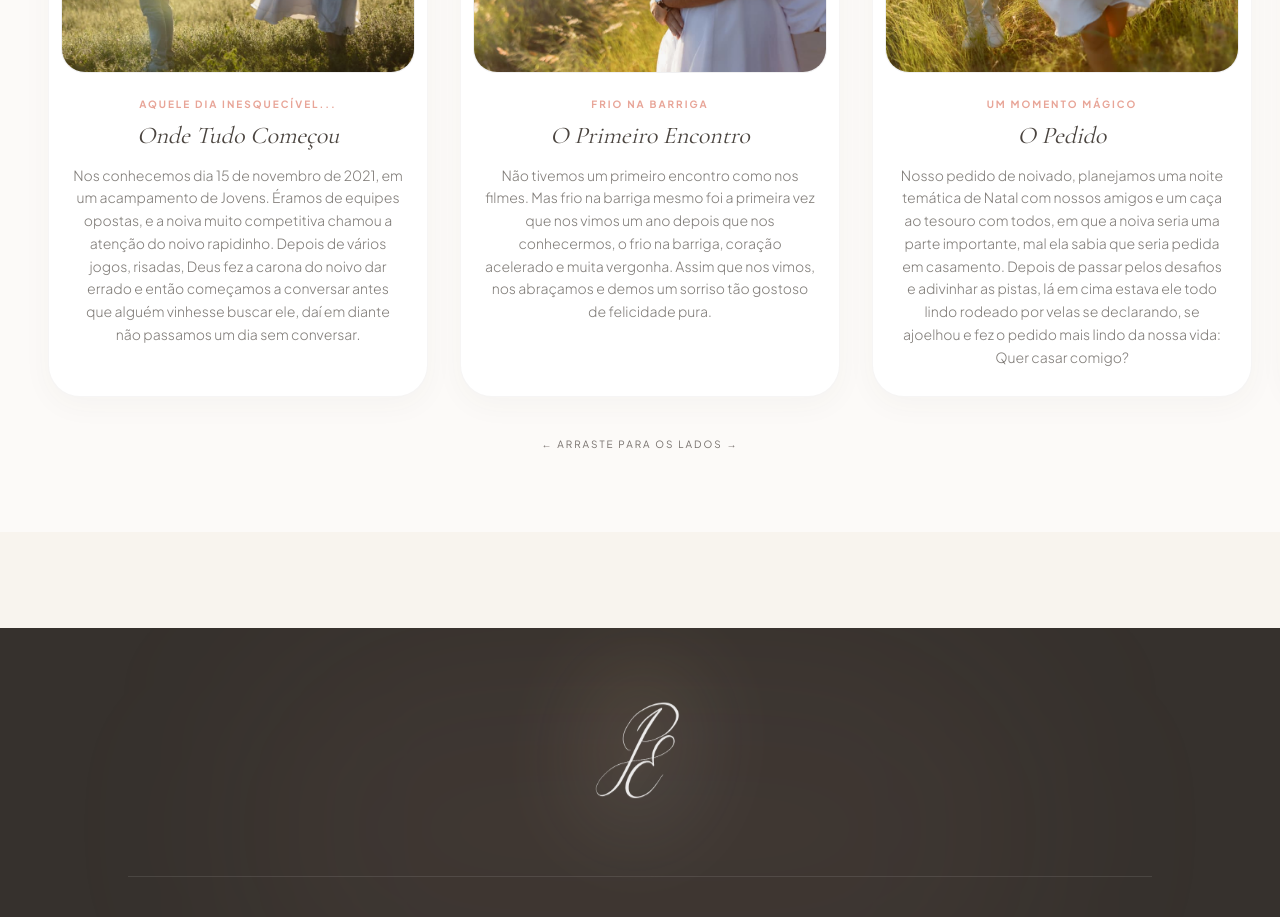
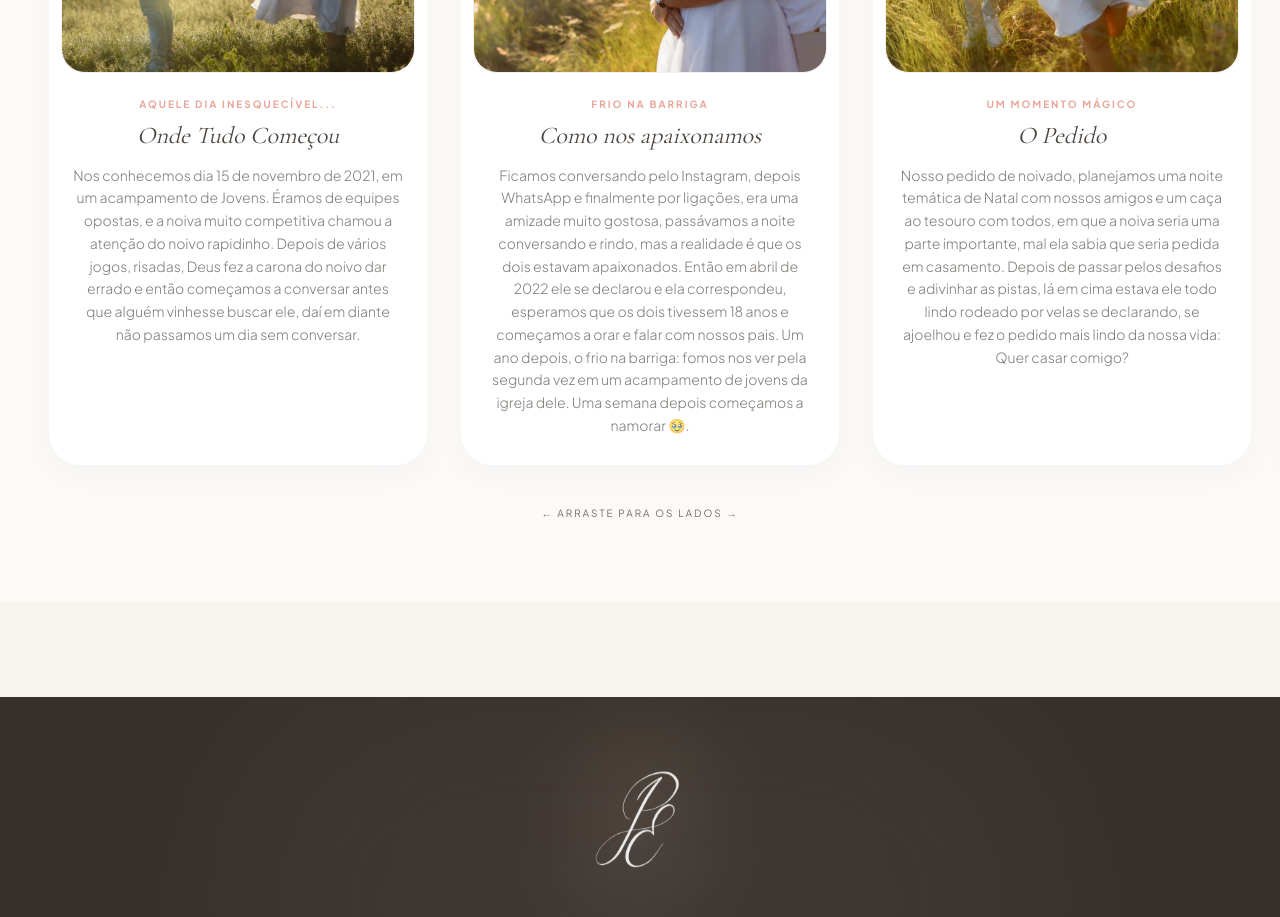
Before and after one commit to Jotape003/Wedding, a Next.js app: page / in a window 1280 px wide. Shown: the part 2320-3237 px from the top of the page. Built offline with nearby package versions, Linux system fonts and the light colour scheme.

Commit message:
Ajuste na nossa história

```diff
--- a/src/components/StoryCarousel.tsx
+++ b/src/components/StoryCarousel.tsx
@@ -14,9 +14,9 @@ const chapters = [
   },
   {
     id: 2,
-    title: "O Primeiro Encontro",
+    title: "Como nos apaixonamos",
     date: "Frio na barriga",
-    description: "Não tivemos um primeiro encontro como nos filmes. Mas frio na barriga mesmo foi a primeira vez que nos vimos um ano depois que nos conhecermos, o frio na barriga, coração acelerado e muita vergonha. Assim que nos vimos, nos abraçamos e demos um sorriso tão gostoso de felicidade pura.",
+    description: "Ficamos conversando pelo Instagram, depois WhatsApp e finalmente por ligações, era uma amizade muito gostosa, passávamos a noite conversando e rindo, mas a realidade é que os dois estavam apaixonados. Então em abril de 2022 ele se declarou e ela correspondeu, esperamos que os dois tivessem 18 anos e começamos a orar e falar com nossos pais. Um ano depois, o frio na barriga: fomos nos ver pela segunda vez em um acampamento de jovens da igreja dele. Uma semana depois começamos a namorar 🥹.",
     image: "/historia/2.jpeg"
   },
   {
@@ -30,7 +30,7 @@ const chapters = [
     id: 4,
     title: "Rumo ao Altar",
     date: "28 de Agosto de 2026",
-    description: "Agora, estamos preparando cada detalhe com muito amor para celebrar essa união com as pessoas que mais amamos.",
+    description: "Agora é nossa hora de virar uma só carne, unidos como um só, depois de quase 4 anos de muita oração e de muito muito amor nosso dia está chegando e estamos ansiosos por te-lo lá, para celebrar conosco e testemunhar o nosso sim diante de Deus e de todos que amamos. Estamos muito felizes por você fazer parte da nossa história e não vemos a hora de te ver no nosso grande dia.",
     image: "/historia/4.jpeg"
   }
 ];
```
